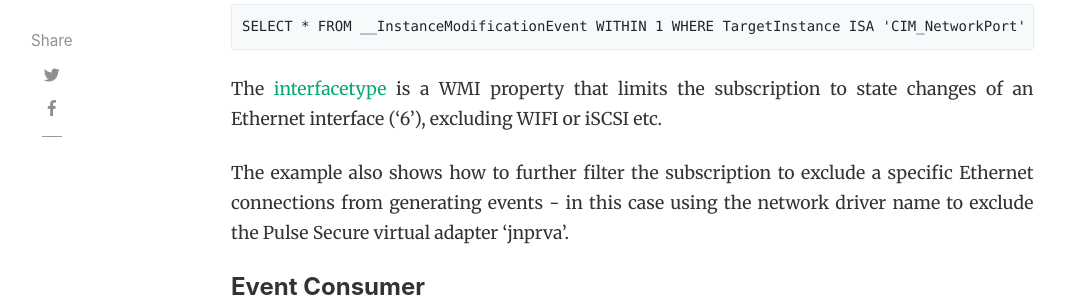
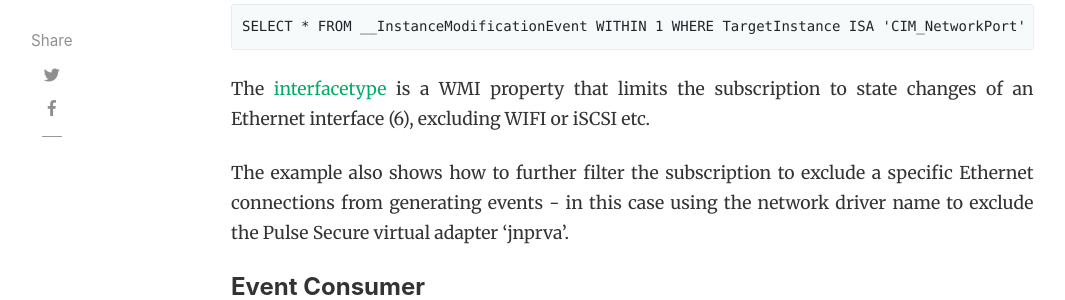
Before and after one commit to gbdixg/gbdixg.github.io, a Jekyll site: the page built from _posts/2019-01-12-diy-wireless-suppression.md, in a window 1280 px wide and 900 px high, scrolled down 2881 px. Shown: the part 182-482 px from the top of the window, without its empty margins (54-1119 px from the left). Built offline with Jekyll 4.4.1, drawn with Linux system fonts in a browser that asks for light colours; nearby versions of some CDN libraries; comment, search, counter and statistics services are not loaded.

````diff
--- a/_posts/2019-01-12-diy-wireless-suppression.md
+++ b/_posts/2019-01-12-diy-wireless-suppression.md
@@ -49,10 +49,12 @@
 >Despite this expected behaviour, removing or disabling the WIFI connection when Ethernet is connected provides a higher level of confidence that network traffic is using the desired connection and addresses some of the other problems described above.
 
 #### When are multiple active connections possible?
+
 In an office, laptops may be set to automatically connect to corporate WIFI, but also use docking stations with Ethernet connections. When users roam to meeting rooms and then return to the docking station, the WIFI connection remains active.
 There are obviously other scenarios, but this is a common one.
 
 #### 3rd Party Wireless Suppression
+
 Corporate laptop models from HP and [Dell](https://www.dell.com/support/article/uk/en/ukdhs1/sln285316/how-to-disable-wireless-when-connected-via-wired-connection-on-latitude-and-precision-mobile-workstations?lang=en) include wireless suppression in the BIOS options. The down-side of this method are (a) BIOS settings are not the easiest to manage and (b) hardware models from other vendors may not support wireless suppression.
 
 There are some licensed software solutions such as [Wireless Autoswitch XPV](https://www.wirelessautoswitch.com/), but these obviously incur a cost.
@@ -89,7 +91,7 @@
 SELECT * FROM __InstanceModificationEvent WITHIN 1 WHERE TargetInstance ISA 'CIM_NetworkPort' AND (TargetInstance.MediaConnectState <> PreviousInstance.MediaConnectState) AND (PreviousInstance.InterfaceType='6') AND (NOT PreviousInstance.DriverName LIKE '%jnprva%')"
 ```
 
-The [interfacetype](https://www.iana.org/assignments/ianaiftype-mib/ianaiftype-mib) is a WMI property that limits the subscription to state changes of an Ethernet interface ('6'), excluding WIFI or iSCSI etc.
+The [interfacetype](https://www.iana.org/assignments/ianaiftype-mib/ianaiftype-mib) is a WMI property that limits the subscription to state changes of an Ethernet interface (6), excluding WIFI or iSCSI etc.
 
 The example also shows how to further filter the subscription to exclude a specific Ethernet connections from generating events - in this case using the network driver name to exclude the Pulse Secure virtual adapter 'jnprva'.
 
````
Also changed, not shown: other parts of _posts/2019-01-12-diy-wireless-suppression.md (+1 -1 lines).
